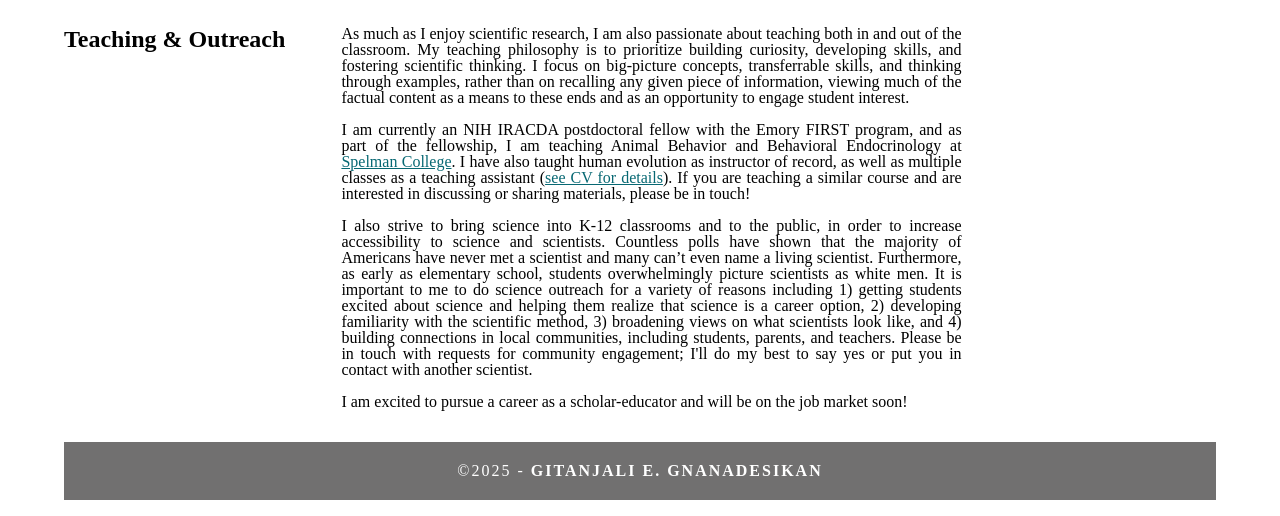
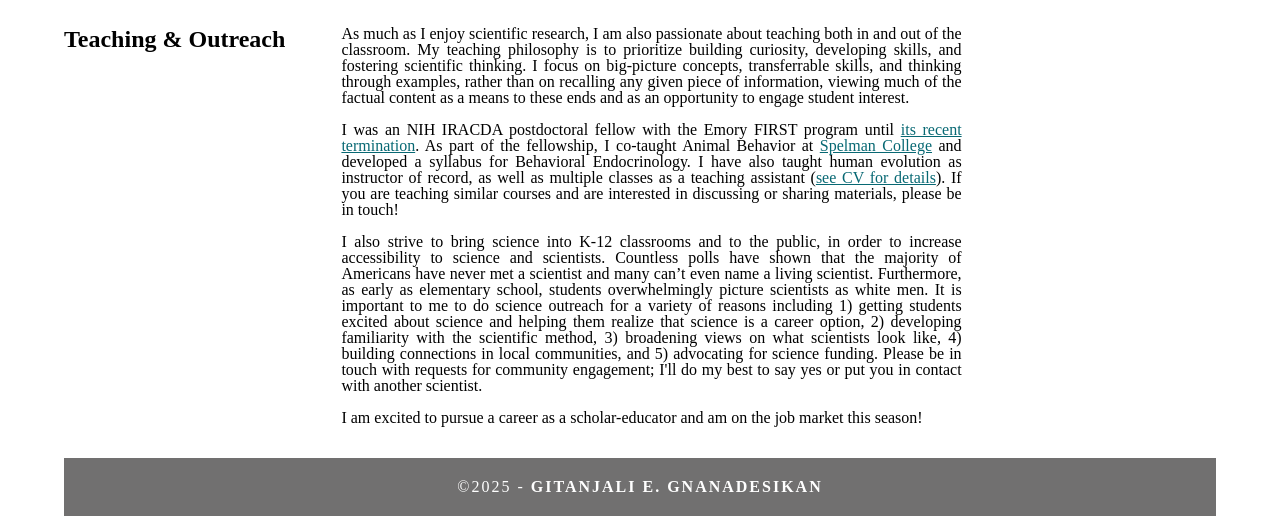
Before and after one commit to GGnanadesikan/GGnanadesikan.github.io, a plain HTML site: page teaching.html in a window 1280 px wide. Shown: the part 518-1034 px from the top of the page. Drawn offline with Linux system fonts and the light colour scheme.

Commit message:
Update CV and teaching page

```diff
--- a/teaching.html
+++ b/teaching.html
@@ -56,11 +56,11 @@
 <div class = "narrow_onecol">
 <p>As much as I enjoy scientific research, I am also passionate about teaching both in and out of the classroom. My teaching philosophy is to prioritize building curiosity, developing skills, and fostering scientific thinking. I focus on big-picture concepts, transferrable skills, and thinking through examples, rather than on recalling any given piece of information, viewing much of the factual content as a means to these ends and as an opportunity to engage student interest. </p>
 
-<p>I am currently an NIH IRACDA postdoctoral fellow with the Emory FIRST program, and as part of the fellowship, I am teaching Animal Behavior and Behavioral Endocrinology at <a href="https://www.spelman.edu/">Spelman College</a>. I have also taught human evolution as instructor of record, as well as multiple classes as a teaching assistant (<a href = "https://ggnanadesikan.github.io/Gnanadesikan_CV.pdf">see CV for details</a>). If you are teaching a similar course and are interested in discussing or sharing materials, please be in touch!</p>
+<p>I was an NIH IRACDA postdoctoral fellow with the Emory FIRST program until <a href="https://curiouser-gita.blogspot.com/2025/04/nih-cuts-priorities-and-we-regret-to.html"> its recent termination</a>. As part of the fellowship, I co-taught Animal Behavior at <a href="https://www.spelman.edu/">Spelman College</a> and developed a syllabus for Behavioral Endocrinology. I have also taught human evolution as instructor of record, as well as multiple classes as a teaching assistant (<a href = "https://ggnanadesikan.github.io/Gnanadesikan_CV.pdf">see CV for details</a>). If you are teaching similar courses and are interested in discussing or sharing materials, please be in touch!</p>
 
-<p>I also strive to bring science into K-12 classrooms and to the public, in order to increase accessibility to science and scientists. Countless polls have shown that the majority of Americans have never met a scientist and many can’t even name a living scientist. Furthermore, as early as elementary school, students overwhelmingly picture scientists as white men. It is important to me to do science outreach for a variety of reasons including 1) getting students excited about science and helping them realize that science is a career option, 2) developing familiarity with the scientific method, 3) broadening views on what scientists look like, and 4) building connections in local communities, including students, parents, and teachers. Please be in touch with requests for community engagement; I'll do my best to say yes or put you in contact with another scientist.</p>
+<p>I also strive to bring science into K-12 classrooms and to the public, in order to increase accessibility to science and scientists. Countless polls have shown that the majority of Americans have never met a scientist and many can’t even name a living scientist. Furthermore, as early as elementary school, students overwhelmingly picture scientists as white men. It is important to me to do science outreach for a variety of reasons including 1) getting students excited about science and helping them realize that science is a career option, 2) developing familiarity with the scientific method, 3) broadening views on what scientists look like, 4) building connections in local communities, and 5) advocating for science funding. Please be in touch with requests for community engagement; I'll do my best to say yes or put you in contact with another scientist.</p>
 
-<p>I am excited to pursue a career as a scholar-educator and will be on the job market soon!</p>
+<p>I am excited to pursue a career as a scholar-educator and am on the job market this season! </p>
 </div>
 
 </section>
```
Also changed, not shown: 1 other file.
